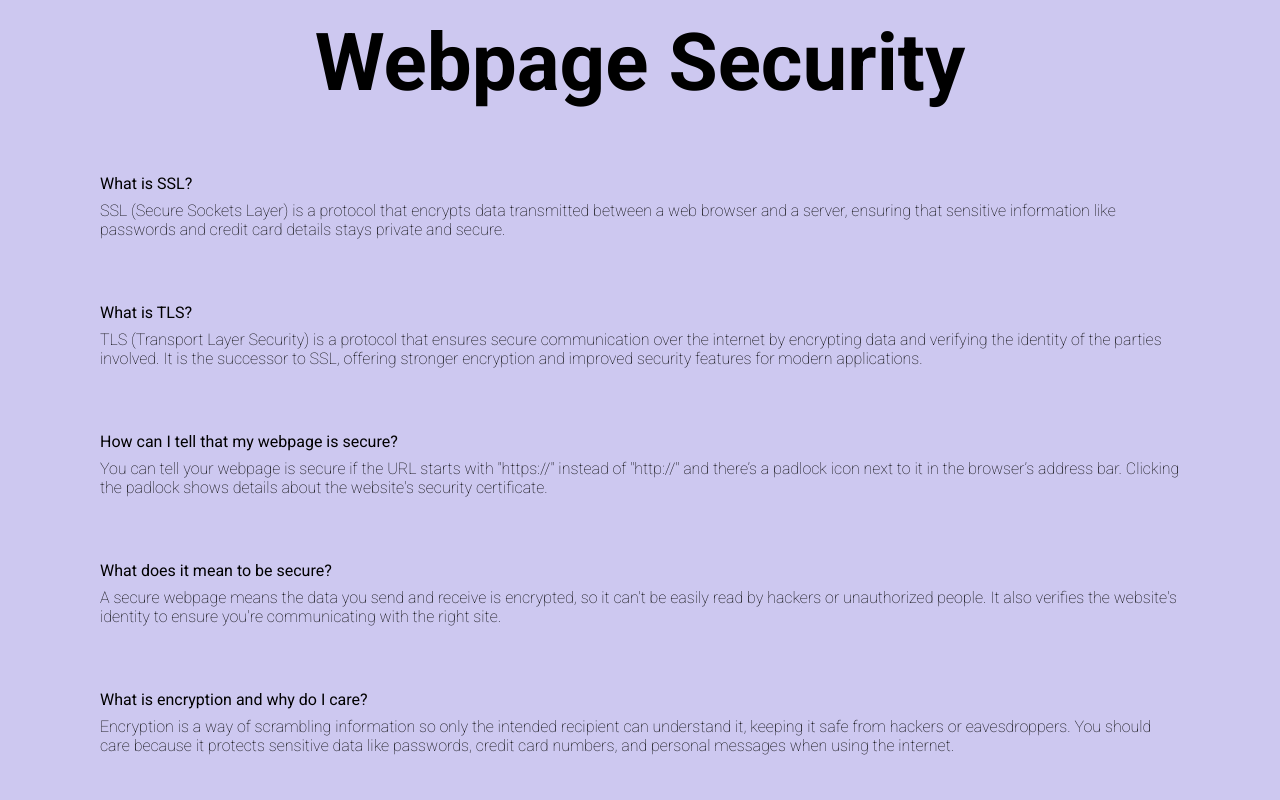
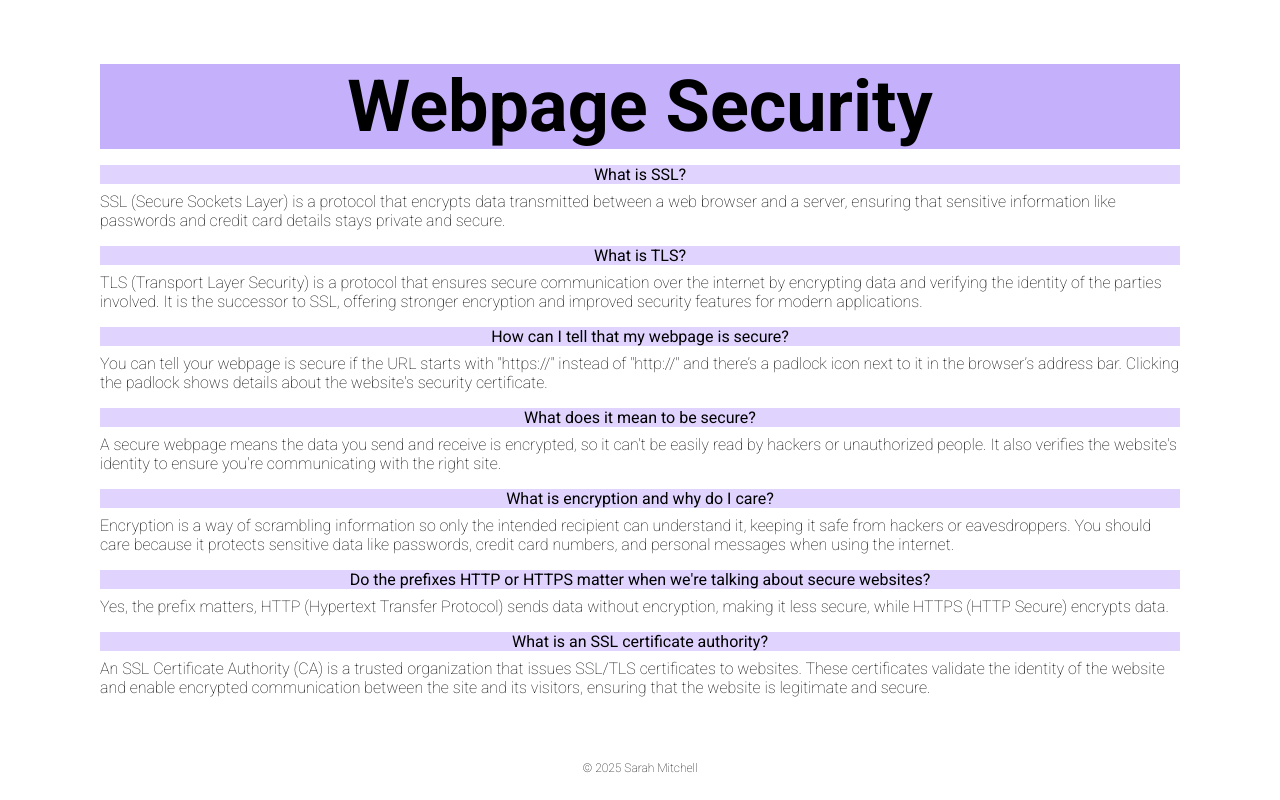
Before and after one commit to sarsbars/ssl, a plain HTML site: page index.html in a window 1280 px wide. Shown: the top 800 px of the page. Drawn offline with Linux system fonts and the light colour scheme.

Commit message:
added colour and footer

```diff
--- a/assets/css/style.css
+++ b/assets/css/style.css
@@ -1,6 +1,5 @@
 @charset "utf-8";
 * {
-
     margin: 0;
     padding: 0;
     outline: none;
@@ -10,39 +9,41 @@
 }
 
 body {
-    background-color:rgb(205, 200, 240);
     font-family: "Roboto", serif;
     font-optical-sizing: auto;
     font-weight: 80;
     font-style: normal;
-    font-variation-settings:
-      "wdth" 100;
+    font-variation-settings:"wdth" 100;
 }
 
 .container {
     width: min(100% - 30px,1080px);
     margin-inline: auto;
+    margin-top: 4pc;
 }
 
 h1 {
-    margin-top:1pc;
+    background-color:rgb(197, 176, 252);
+    margin-top: 4pc;
     text-align: center;
-    font-size: 5pc;
+    font-size: 4.5pc;
 }
 
-h2 {
-    margin-top:40pc;
-    font-size: 40pc;
-    font-weight: 600;
-}
-
-.question{
-    margin-top: 4pc;
-    font-size: 120 pc;
-    font-weight:400;
+.question {
+    background-color:rgb(224, 212, 255);
+    margin-top: 1pc;
+    font-size: 1 pc;
+    text-align: center;
+    font-weight: 400;
 }
 
 .answer {
     margin-top: 0.5pc;
-    font-size: 120 pc;
+    font-size: 1pc;
 }
+
+footer {
+    margin-top: 4pc;
+    text-align: center;
+    font-size: 0.75pc;
+}
--- a/index.html
+++ b/index.html
@@ -30,7 +30,6 @@
                         data transmitted between a web browser and a server,
                         ensuring that sensitive information like passwords and
                         credit card details stays private and secure.
-
                     </p>
                     <p class="question">
                         What is TLS?
@@ -50,8 +49,8 @@
                         You can tell your webpage is secure if the URL starts
                         with "https://" instead of "http://" and there’s a
                         padlock icon next to it in the browser’s address bar.
-                         Clicking the padlock shows details about the website's
-                         security certificate.
+                        Clicking the padlock shows details about the website's
+                        security certificate.
                     </p>
                     <p class="question">
                         What does it mean to be secure?
@@ -59,9 +58,9 @@
                     <p class="answer">
                         A secure webpage means the data you send and receive
                         is encrypted, so it can't be easily read by hackers or
-                         unauthorized people. It also verifies the website's
-                         identity to ensure you're communicating with the right
-                         site.
+                        unauthorized people. It also verifies the website's
+                        identity to ensure you're communicating with the right
+                        site.
                     </p>
                     <p class="question">
                         What is encryption and why do I care?
@@ -97,5 +96,8 @@
                 </article>
             </div>
         </main>
+        <footer>
+            <p>&copy; 2025 Sarah Mitchell</p>
+         </footer>
     </body>
 </html>
```
